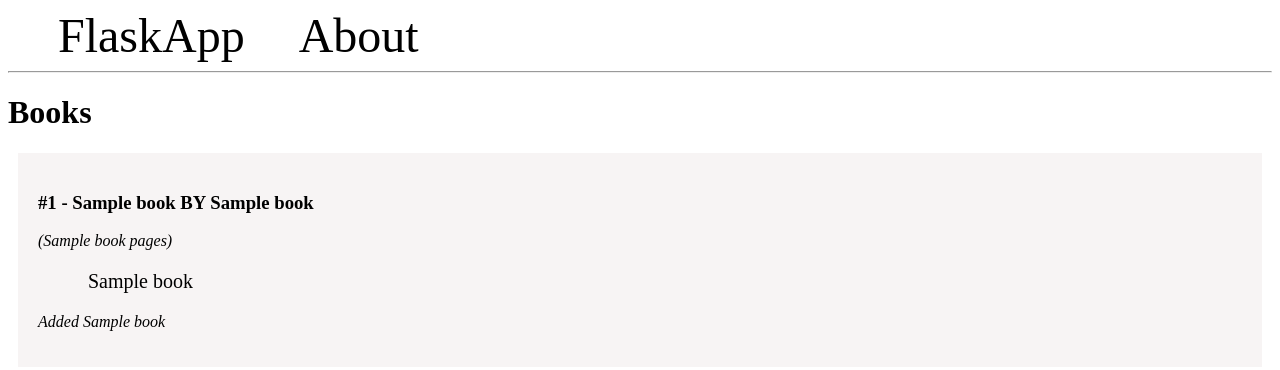
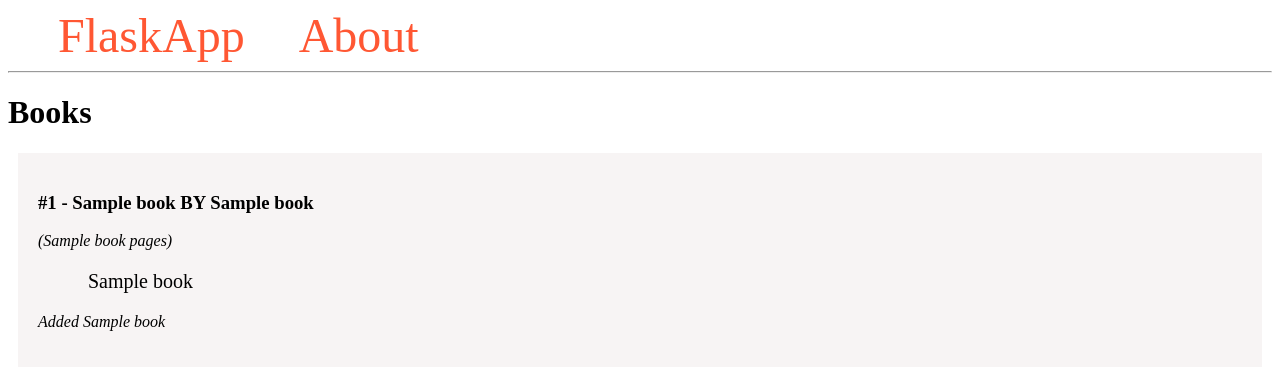
Before and after one commit to rodrigonavarro19/LabCursoDevOps, a Flask app: page / in a window 1280 px wide. Shown: the top 370 px of the page. Run offline with Flask 3, Linux system fonts and the light colour scheme; a database or web service that is not in the repository returns one stand-in record (values such as "Sample title"); some libraries are stand-ins or nearby versions.

Commit message:
feat: cambio color base.html

```diff
--- a/templates/base.html
+++ b/templates/base.html
@@ -6,7 +6,7 @@
     <style>
         nav a {
             /* color: #d64161; */
-            color: #000;
+            color: #ff5733;
             font-size: 3em;
             margin-left: 50px;
             text-decoration: none;
```
